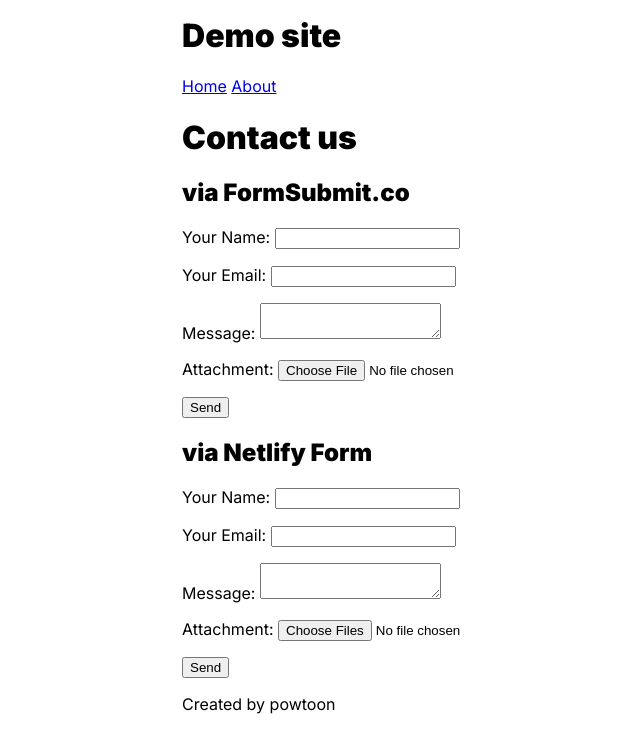
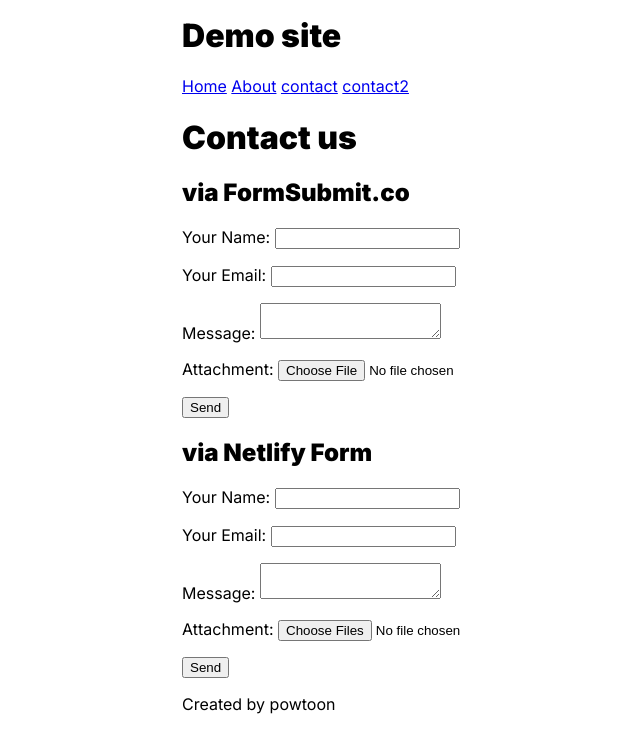
Before and after one commit to lesleyqoo/testttt, an Eleventy site: page about.md in a window 1280 px wide. Shown: the whole page, without its empty margins (108-748 px from the left). Built offline with nearby package versions, Linux system fonts and the light colour scheme; Eleventy itself is replaced by a stand-in of ours; files that its build step writes are made by us from their sources.

Commit message:
Update layout.html

```diff
--- a/_includes/layout.html
+++ b/_includes/layout.html
@@ -18,6 +18,8 @@
     <nav>
       <a href='/'>Home</a>
       <a href='/about/'>About</a>
+      <a href='/contact/'>contact</a>
+      <a href='/contact2/'>contact2</a>
     </nav>
   </header>
   <main>
```
